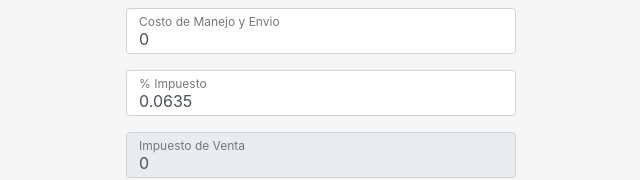
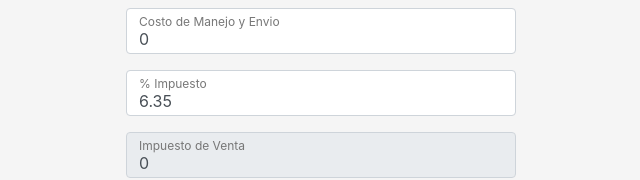
Before and after one commit to sansagara/acosta-calculator, an Angular app: page / in a window 1280 px wide. Shown: the part 267-447 px from the top of the page, without its empty margins (319-959 px from the left). Built offline with nearby package versions, Linux system fonts and the light colour scheme.

Commit message:
Fixes de jesus

```diff
--- a/src/app/app.component.html
+++ b/src/app/app.component.html
@@ -1,12 +1,12 @@
 <form class="form-signin">
   <div class="text-center mb-4">
-    <img class="mb-4" src="assets/icons/icon-72x72.png" alt="" width="72" height="72">
+    <img class="mb-4" src="assets/icons/icon-72x72.png" alt="Logo Acosta Sons" width="72" height="72">
     <h1 class="h3 mb-3 font-weight-normal">Calculadora Acosta Sons </h1>
     <p>Calcula los detalles de tu <code>factura</code>.</p>
   </div>
 
   <div class="form-label-group">
-    <input type="number" id="precioVenta" name="precioVenta" [(ngModel)]="invoice.precioVenta" (ngModelChange)="precioUpdated()" class="form-control" placeholder="Precio de Venta" autofocus>
+    <input type="number" id="precioVenta" name="precioVenta" (focus)="selectText($event)" [(ngModel)]="invoice.precioVenta" (ngModelChange)="precioUpdated()" class="form-control" placeholder="Precio de Venta" autofocus>
     <label for="precioVenta">Precio de Venta</label>
   </div>
 
--- a/src/app/app.component.ts
+++ b/src/app/app.component.ts
@@ -1,4 +1,4 @@
-import { Component } from '@angular/core';
+import {AfterViewInit, Component, ElementRef, ViewChild} from '@angular/core';
 import { InvoiceModel } from './invoice-model';
 
 @Component({
@@ -6,26 +6,34 @@ import { InvoiceModel } from './invoice-model';
   templateUrl: './app.component.html',
   styleUrls: ['./app.component.sass']
 })
+
 export class AppComponent {
-  invoice = new InvoiceModel(0,0,0.0635,0,0,0,0, 0)
+
+  invoice = new InvoiceModel(0,0,6.35,0,0,0,0, 0);
+
+  selectText($event) {
+    $event.target.select();
+  }
 
   precioUpdated() {
-    this.invoice.costoManejo = this.invoice.precioVenta * 0.05;
+    this.invoice.costoManejo = + (this.invoice.precioVenta * 0.05).toFixed(2);
     this.manejoUpdated();
   }
 
   manejoUpdated() {
-    this.invoice.impuestoVenta = (this.invoice.costoManejo + this.invoice.precioVenta) * this.invoice.impuesto;
-    this.invoice.valorCompra = this.invoice.precioVenta + this.invoice.costoManejo + this.invoice.impuestoVenta;
+    this.invoice.impuestoVenta = + ((this.invoice.costoManejo + this.invoice.precioVenta) * (this.invoice.impuesto/100)).toFixed(2);
+    this.invoice.valorCompra = + (this.invoice.precioVenta + this.invoice.costoManejo + this.invoice.impuestoVenta).toFixed(2);
     this.depositoUpdated();
   }
 
   depositoUpdated() {
-    this.invoice.balancePagar = this.invoice.valorCompra - (this.invoice.depositoEntregado + this.invoice.depositoAdicional);
+    this.invoice.balancePagar = + (this.invoice.valorCompra - (this.invoice.depositoEntregado + this.invoice.depositoAdicional)).toFixed(2);
   }
 
   impuestoUpdated() {
     this.manejoUpdated();
   }
 
+
+
 }
```
